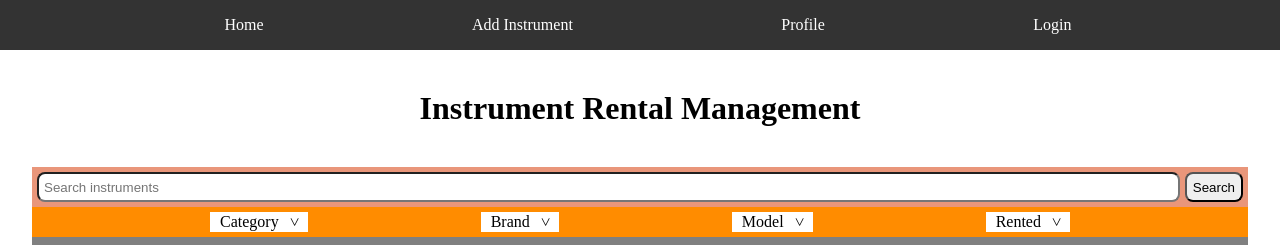
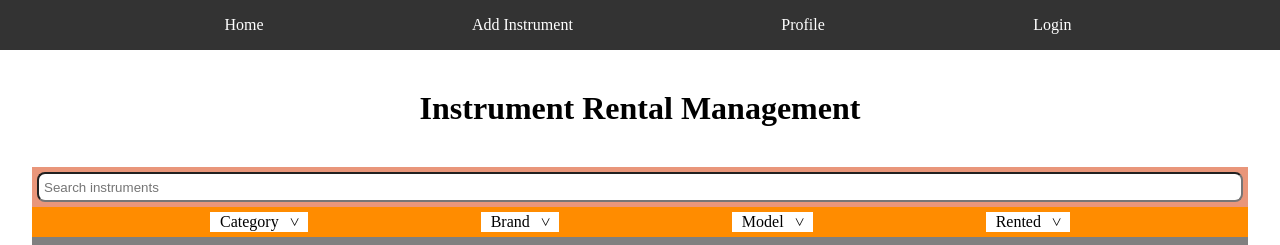
Before and after one commit to briantav999/unit4-front-end, a React (Vite) app: page / in a window 1280 px wide. Shown: the top 245 px of the page. Built offline with nearby package versions, Linux system fonts and the light colour scheme; no server answers.

Commit message:
cleanup no search button

```diff
--- a/src/components/Home/InventoryCard/SearchCard/SearchCard.jsx
+++ b/src/components/Home/InventoryCard/SearchCard/SearchCard.jsx
@@ -1,23 +1,13 @@
 import { useState } from 'react'
 import './SearchCard.css'
 
-const SearchCard = () => {
+const SearchCard = (props) => {
     const [searchBar, setSearchBar] = useState('')
     const [searchInstrument, setSearchInstrument] = useState([])
-
+    const [displayedInstruments, setDisplayedInstruments] = useState([])
     // Func changes searchBar value as user types
     const handleSearchBar = (event) => {
         setSearchBar(event.target.value)
-    }
-
-    // Func pulls req from api and displays filtered data
-    const handleSearchButton = async () => {
-        const URL = `http://localhost:5173/instruments/?search=${searchBar}`
-        const res = await fetch(URL);
-        console.log(URL);
-        const returnData = await res.json();
-        console.log(returnData);
-        setSearchInstrument(returnData);
     }
 
     return <>
@@ -26,8 +16,6 @@ const SearchCard = () => {
                 placeholder='Search instruments'
                 value={searchBar}
                 onChange={handleSearchBar} />
-            <input type="button" id='search-button'
-                value="Search" onClick={handleSearchButton} />
         </div>
     </>
 }
```
